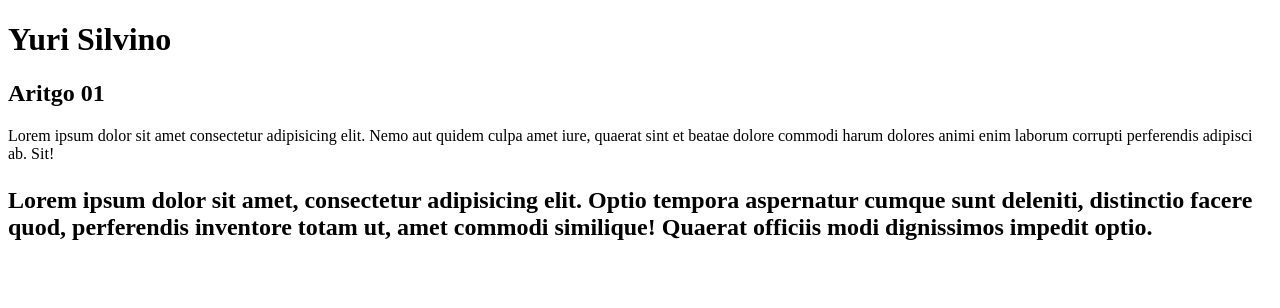
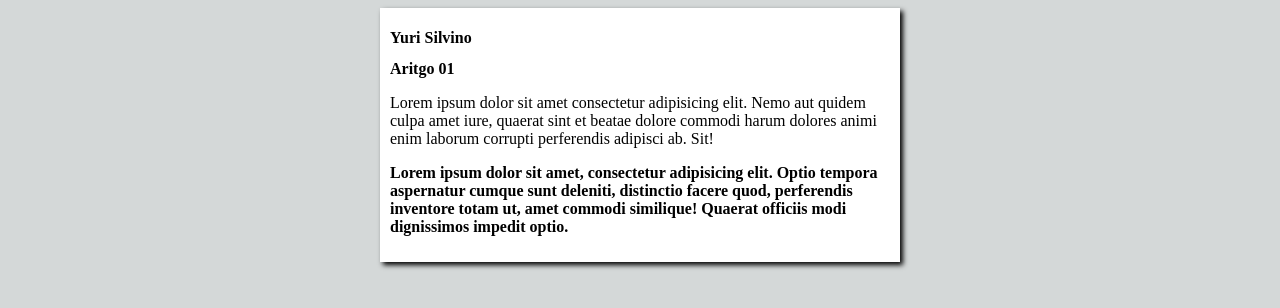
Before and after one commit to YuriSilv/projeto-site, a plain HTML site: page index.html in a window 1280 px wide. Drawn offline with Linux system fonts and the light colour scheme.

Commit message:
css start

```diff
--- /dev/null
+++ b/estilos/style.css
@@ -0,0 +1,18 @@
+* {
+    font-family: 'Times New Roman', Times, serif;
+    font-size: 16px;
+}
+
+body
+{
+    background-color: rgb(212, 216, 216);
+}
+
+main
+{
+    background-color: white;
+    width: 500px;
+    margin: auto;
+    padding: 10px;
+    box-shadow: 3px 3px 5px black;
+}
--- a/index.html
+++ b/index.html
@@ -5,6 +5,7 @@
     <meta http-equiv="X-UA-Compatible" content="IE=edge">
     <meta name="viewport" content="width=device-width, initial-scale=1.0">
     <title>GitHub Site</title>
+    <link rel="stylesheet" href="estilos/style.css">
 </head>
 <body>
     <main>
```
